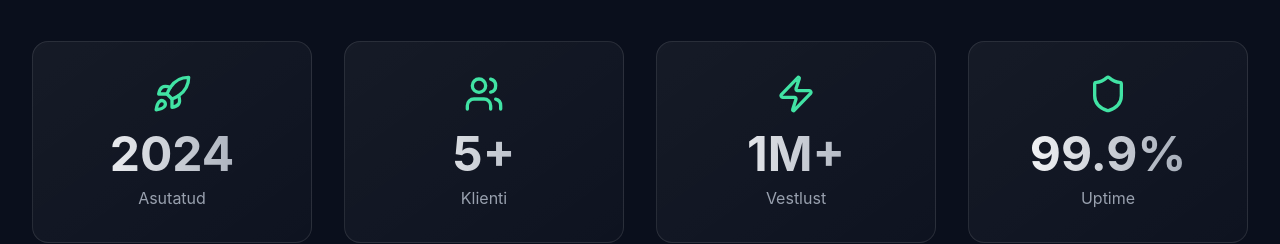
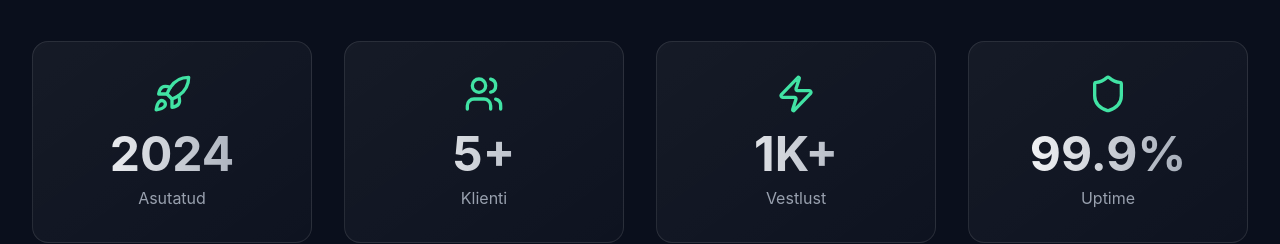
Before and after one commit to Hannesvaster/Hannesvaster.github.io, a React (Vite) app: page /about in a window 1280 px wide. Shown: the part 1280-1524 px from the top of the page. Built offline with nearby package versions, Linux system fonts and the light colour scheme.

Commit message:
sõnumite uuendus

```diff
--- a/src/app/components/About.tsx
+++ b/src/app/components/About.tsx
@@ -33,7 +33,7 @@ export function About() {
   const stats = [
     { value: "2024", label: "Asutatud", icon: Rocket },
     { value: "5+", label: "Klienti", icon: Users },
-    { value: "1M+", label: "Vestlust", icon: Zap },
+    { value: "1K+", label: "Vestlust", icon: Zap },
     { value: "99.9%", label: "Uptime", icon: Shield },
   ];
 
```
